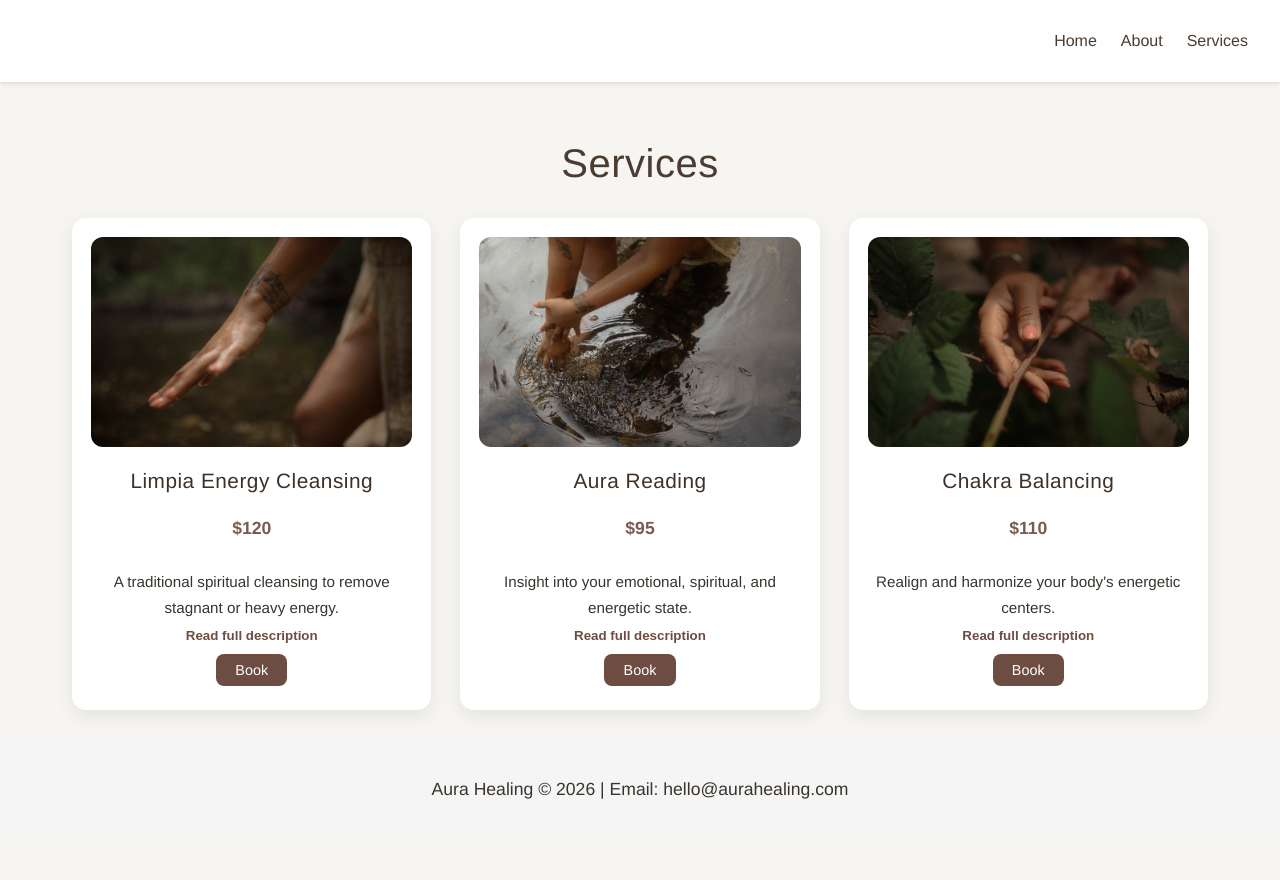
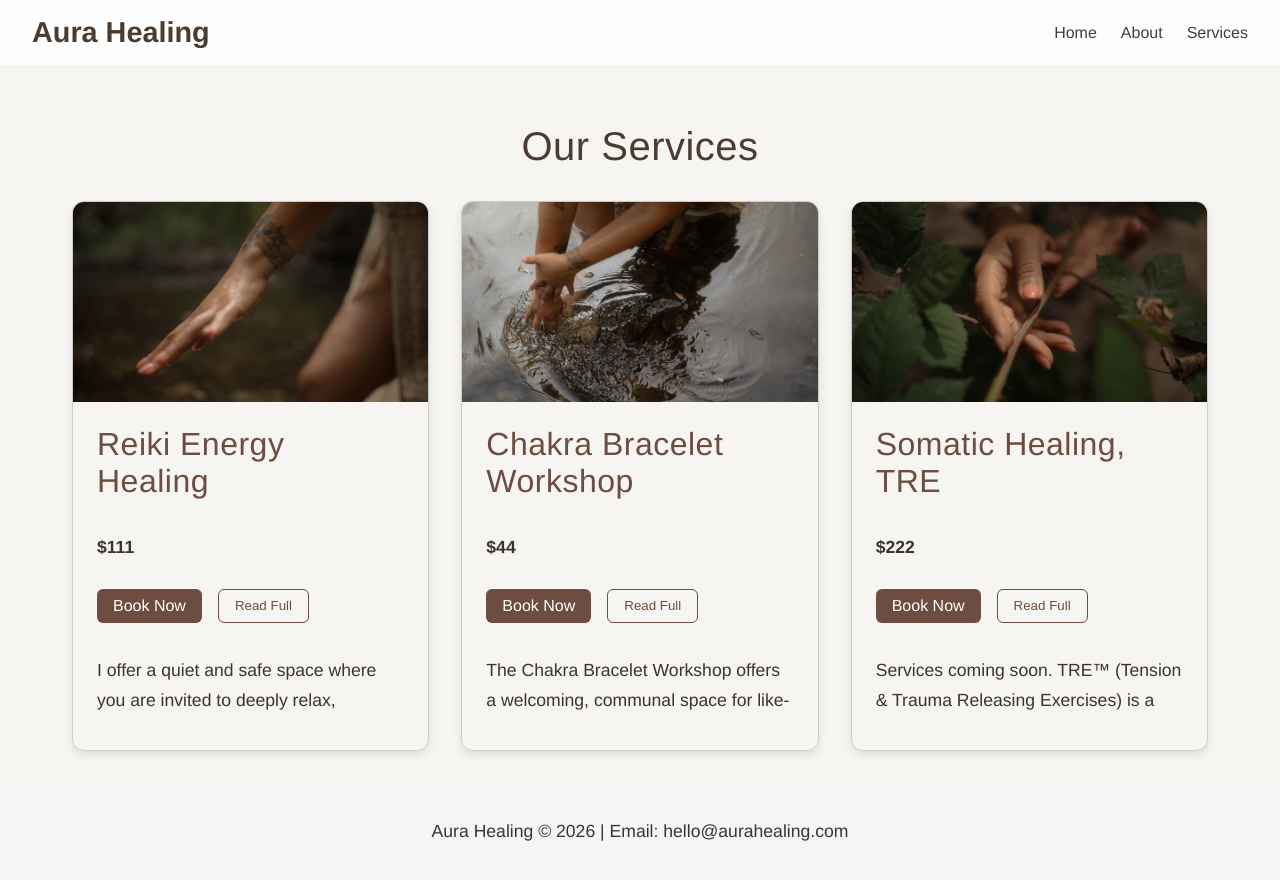
Before and after one commit to Ecanno8/aura_healing, a React (Vite) app: page /services in a window 1280 px wide. Before the commit the page ends 839 px from the top, so only its background shows below. Built offline with nearby package versions, Linux system fonts and the light colour scheme.

Commit message:
so much back and forth with pathing and css styling.

```diff
--- a/src/App.jsx
+++ b/src/App.jsx
@@ -1,15 +1,15 @@
 import React from "react";
 import { BrowserRouter as Router, Routes, Route } from "react-router-dom";
 import Navbar from "./components/Navbar";
+import Footer from "./components/Footer";
 import HomePage from "./pages/Home";
 import AboutPage from "./pages/About";
 import ServicesPage from "./pages/Services";
-import Footer from "./components/Footer";
 
 export default function App() {
     return (
         <Router>
-            <Navbar />
+            <Navbar brand="Aura Healing" />
             <Routes>
                 <Route path="/" element={<HomePage />} />
                 <Route path="/about" element={<AboutPage />} />
--- a/src/components/Navbar.jsx
+++ b/src/components/Navbar.jsx
@@ -1,15 +1,15 @@
 import React from "react";
 import "../styles/Navbar.css";
 
-export default function Navbar({ brand }) {
+export default function Navbar() {
     return (
         <nav className="navbar">
-            <div className="navbar-brand">{brand}</div>
-            <ul className="navbar-links">
-                <li><a href="/">Home</a></li>
-                <li><a href="/about">About</a></li>
-                <li><a href="/services">Services</a></li>
-            </ul>
+            <a href="/" className="brand">Aura Healing</a>
+            <div className="nav-links">
+                <a href="/">Home</a>
+                <a href="/about">About</a>
+                <a href="/services">Services</a>
+            </div>
         </nav>
     );
 }
--- a/src/pages/Home.jsx
+++ b/src/pages/Home.jsx
@@ -1,33 +1,51 @@
-// src/pages/Home.jsx
 import React from "react";
+import { useNavigate } from "react-router-dom";
 import "../styles/Home.css";
 
-export default function HomePage() {
+export default function Home() {
+    const navigate = useNavigate();
+
     return (
-        <div className="home-page">
-            {/* Hero / Welcome */}
-            <section className="parallax-section hero">
-                <div className="hero-content">
-                    <h1>Welcome to Aura’s Healing</h1>
-                    <p>Where ancestral wisdom meets contemporary healing modalities.</p>
+        <div className="home-container">
+
+            {/* Parallax Hero */}
+            <div
+                className="parallax hero"
+                style={{ backgroundImage: `url(/images/IMG_7802_websize.jpg)` }}
+                onClick={() => navigate("/about")}
+            >
+                <div className="overlay">
+                    <h1>Welcome to Aura Healing</h1>
+                    <p>Where ancestral wisdom meets modern healing</p>
                 </div>
-            </section>
+            </div>
 
-            {/* About Teaser */}
-            <section className="parallax-section about-teaser">
-                <div className="content">
+            {/* About Section */}
+            <div
+                className="parallax section"
+                style={{ backgroundImage: `url(/images/IMG_7733_websize.jpg)` }}
+                onClick={() => navigate("/about")}
+            >
+                <div className="overlay">
                     <h2>About Laura</h2>
-                    <p>Rooted in a lineage of healers, Laura blends ancestral wisdom with modern practices.</p>
+                    <p>Learn about Laura’s lineage and healing journey</p>
                 </div>
-            </section>
+            </div>
 
-            {/* Services Teaser */}
-            <section className="parallax-section services-teaser">
-                <div className="content">
-                    <h2>Services</h2>
-                    <p>Reiki, Chakra Workshops, and Somatic Healing – find your balance.</p>
+            {/* Services Section */}
+            <div
+                className="parallax section"
+                style={{ backgroundImage: `url(/images/IMG_7804_websize.jpg)` }}
+                onClick={() => navigate("/services")}
+            >
+                <div className="overlay">
+                    <h2>Our Services</h2>
+                    <p>Explore Reiki, Chakra Workshops, and Somatic Healing</p>
                 </div>
-            </section>
+            </div>
+
+
+
         </div>
     );
 }
--- a/src/pages/Services.jsx
+++ b/src/pages/Services.jsx
@@ -1,83 +1,67 @@
 import React, { useState } from "react";
 import "../styles/Services.css";
 
-// images from public folder
-const service1Img = "/images/IMG_7804_websize.jpg";
-const service2Img = "/images/IMG_7774_websize.jpg";
-const service3Img = "/images/IMG_8011_websize.jpg";
-
 export default function Services() {
-    const [openIndex, setOpenIndex] = useState(null);
-
-    const toggleCard = (index) => {
-        setOpenIndex(openIndex === index ? null : index);
-    };
-
     const services = [
         {
-            title: "Limpia Energy Cleansing",
-            price: "$120",
-            image: service1Img,
-            short:
-                "A traditional spiritual cleansing to remove stagnant or heavy energy.",
-            full:
-                "This session includes a full energetic scan, egg limpia cleansing, grounding integration, and guidance on maintaining energetic protection after your session. Clients often report feeling lighter, calmer, and more centered."
+            id: 1,
+            title: "Reiki Energy Healing",
+            price: "$111",
+            img: "/images/IMG_7804_websize.jpg",
+            description: `I offer a quiet and safe space where you are invited to deeply relax, reconnect, and realign. Each session begins with a fifteen-minute consultation where we explore your current life state and I intuitively tune into your energy. From there we step forward into a meditative state of presence, gently opening the pathways of your mind, body, and spirit as I channel life-force energy through Reiki. Guided by intuitive gentle touch and ancestral wisdom to support, restore, and release.`,
+            calendly: "https://calendly.com/username",
         },
         {
-            title: "Aura Reading",
-            price: "$95",
-            image: service2Img,
-            short:
-                "Insight into your emotional, spiritual, and energetic state.",
-            full:
-                "During this reading we explore your energetic field, emotional blocks, intuitive messages, and patterns currently influencing your life path. You will leave with clarity and practical grounding suggestions."
+            id: 2,
+            title: "Chakra Bracelet Workshop",
+            price: "$44",
+            img: "/images/IMG_7774_websize.jpg",
+            description: `The Chakra Bracelet Workshop offers a welcoming, communal space for like-minded individuals on their healing journeys. You’ll receive foundational insight into how the chakra system functions on emotional and spiritual levels. Through guided reflection and shared storytelling, you create a personalized chakra bracelet, setting a clear intention for the chakra you wish to support and balance. Minimum 5 participants, max 10.`,
+            calendly: "https://calendly.com/username",
         },
         {
-            title: "Chakra Balancing",
-            price: "$110",
-            image: service3Img,
-            short:
-                "Realign and harmonize your body's energetic centers.",
-            full:
-                "Using guided intention, grounding techniques, and energy work, each chakra is gently balanced to restore flow. This session supports emotional stability, relaxation, and energetic alignment."
-        }
+            id: 3,
+            title: "Somatic Healing, TRE",
+            price: "$222",
+            img: "/images/IMG_8011_websize.jpg",
+            description: `Services coming soon. TRE™ (Tension & Trauma Releasing Exercises) is a body-based practice designed to help the body release deep patterns of stress, tension, and trauma. Late Spring/Early Summer 2026.`,
+            calendly: "https://calendly.com/username",
+        },
     ];
+
+    const [expanded, setExpanded] = useState({});
+
+    const toggleExpand = (id) => {
+        setExpanded((prev) => ({ ...prev, [id]: !prev[id] }));
+    };
 
     return (
         <div className="services-page">
-            <h1 className="services-title">Services</h1>
-
-            <div className="services-grid">
-                {services.map((service, index) => (
-                    <div className="service-card" key={index}>
-                        <img src={service.image} alt={service.title} />
-
-                        <h3>{service.title}</h3>
-                        <p className="price">{service.price}</p>
-
-                        <p className="preview">{service.short}</p>
-
-                        <div className={`full-text ${openIndex === index ? "open" : ""}`}>
-                            <p>{service.full}</p>
+            <h1>Our Services</h1>
+            <div className="services-container">
+                {services.map((service) => (
+                    <div key={service.id} className="service-card">
+                        <img src={service.img} alt={service.title} />
+                        <div className="service-content">
+                            <h2>{service.title}</h2>
+                            <p className="price">{service.price}</p>
+                            <div className="buttons-row">
+                                <a
+                                    href={service.calendly}
+                                    target="_blank"
+                                    rel="noopener noreferrer"
+                                    className="book-button"
+                                >
+                                    Book Now
+                                </a>
+                                <button onClick={() => toggleExpand(service.id)} className="desc-button">
+                                    {expanded[service.id] ? "Hide" : "Read Full"}
+                                </button>
+                            </div>
+                            <p className={`description ${expanded[service.id] ? "expanded" : ""}`}>
+                                {service.description}
+                            </p>
                         </div>
-
-                        <button
-                            className="read-more"
-                            onClick={() => toggleCard(index)}
-                        >
-                            {openIndex === index
-                                ? "Hide description"
-                                : "Read full description"}
-                        </button>
-
-                        <a
-                            className="book-btn"
-                            href="https://calendly.com/"
-                            target="_blank"
-                            rel="noopener noreferrer"
-                        >
-                            Book
-                        </a>
                     </div>
                 ))}
             </div>
--- a/src/styles/Navbar.css
+++ b/src/styles/Navbar.css
@@ -3,36 +3,22 @@
     justify-content: space-between;
     align-items: center;
     padding: 1rem 2rem;
-    background-color: rgba(255, 255, 255, 0.9);
-    /* semi-transparent for parallax */
+    background: rgba(255, 255, 255, 0.9);
     position: sticky;
     top: 0;
-    z-index: 1000;
-    box-shadow: 0 2px 4px rgba(0, 0, 0, 0.1);
+    z-index: 10;
 }
 
-.navbar-brand {
-    font-size: 1.5rem;
+.navbar .brand {
+    font-size: 1.8rem;
     font-weight: bold;
     color: #4a3c31;
-    /* earthy accent */
+    text-decoration: none;
 }
 
-.navbar-links {
-    list-style: none;
-    display: flex;
-    gap: 1.5rem;
-}
-
-.navbar-links li a {
+.navbar .nav-links a {
+    margin-left: 1.5rem;
     text-decoration: none;
     color: #4a3c31;
-    /* earthy accent */
     font-weight: 500;
-    transition: color 0.3s;
 }
-
-.navbar-links li a:hover {
-    color: #6d4c41;
-    /* darker accent on hover */
-}
--- a/src/styles/Services.css
+++ b/src/styles/Services.css
@@ -2,117 +2,105 @@
     max-width: 1200px;
     margin: 0 auto;
     padding: 2rem;
-    text-align: center;
+    font-family: 'Helvetica Neue', sans-serif;
+    color: #222;
 }
 
-.services-title {
+.services-page h1 {
+    text-align: center;
+    margin-bottom: 2rem;
     font-size: 2.5rem;
-    margin-bottom: 2rem;
     color: #4a3c31;
 }
 
-/* GRID — forces 3 across */
-.services-grid {
-    display: grid;
-    grid-template-columns: repeat(3, 1fr);
-    gap: 1.8rem;
+.services-container {
+    display: flex;
+    justify-content: space-between;
+    /* spread cards evenly */
+    gap: 2rem;
+    flex-wrap: wrap;
+    /* ensures responsiveness on smaller screens */
 }
 
-/* CARD */
 .service-card {
-    background: #fff;
-    border-radius: 14px;
-    padding: 1.2rem 1.2rem 1.5rem;
-    box-shadow: 0 6px 18px rgba(0, 0, 0, 0.08);
-    transition: transform .25s ease, box-shadow .25s ease;
+    flex: 1 1 30%;
+    /* 3 cards per row, responsive */
     display: flex;
     flex-direction: column;
-    align-items: center;
+    border: 1px solid #ccc;
+    border-radius: 12px;
+    overflow: hidden;
+    box-shadow: 0 4px 10px rgba(0, 0, 0, 0.1);
+    transition: transform 0.2s ease;
 }
 
 .service-card:hover {
-    transform: translateY(-4px);
-    box-shadow: 0 12px 24px rgba(0, 0, 0, 0.12);
+    transform: translateY(-5px);
 }
 
-/* IMAGE */
 .service-card img {
     width: 100%;
-    height: 210px;
+    height: 200px;
     object-fit: cover;
-    border-radius: 12px;
-    margin-bottom: 1rem;
 }
 
-/* TEXT */
-.service-card h3 {
-    margin: .4rem 0 .2rem;
-    font-size: 1.3rem;
-    color: #3d3128;
+.service-content {
+    padding: 1rem 1.5rem;
+    display: flex;
+    flex-direction: column;
+    gap: 0.5rem;
 }
 
-.price {
-    font-weight: bold;
-    color: #7a5c4f;
-    margin-bottom: .6rem;
+.service-content h2 {
+    margin: 0.5rem 0;
+    color: #6d4c41;
 }
 
-.preview {
-    font-size: 0.95rem;
-    margin-bottom: .4rem;
+.service-content .price {
+    font-weight: bold;
 }
 
-/* COLLAPSIBLE SECTION */
-.full-text {
-    max-height: 0;
-    overflow: hidden;
-    transition: max-height .35s ease, opacity .25s ease;
-    opacity: 0;
+.buttons-row {
+    display: flex;
+    gap: 1rem;
+    margin-bottom: 0.5rem;
 }
 
-.full-text.open {
-    max-height: 220px;
-    opacity: 1;
-    margin-bottom: .6rem;
+.book-button {
+    background-color: #6d4c41;
+    color: white;
+    padding: 0.5rem 1rem;
+    border-radius: 6px;
+    text-decoration: none;
+    text-align: center;
+    transition: background-color 0.2s ease;
 }
 
-/* BUTTONS */
-.read-more {
-    background: transparent;
-    border: none;
-    color: #6d4c41;
-    cursor: pointer;
-    font-weight: 600;
-    margin-bottom: .6rem;
+.book-button:hover {
+    background-color: #4a3c31;
 }
 
-.read-more:hover {
-    text-decoration: underline;
+.desc-button {
+    background-color: transparent;
+    border: 1px solid #6d4c41;
+    color: #6d4c41;
+    padding: 0.5rem 1rem;
+    border-radius: 6px;
+    cursor: pointer;
+    transition: background-color 0.2s ease, color 0.2s ease;
 }
 
-.book-btn {
-    background: #6d4c41;
+.desc-button:hover {
+    background-color: #6d4c41;
     color: white;
-    text-decoration: none;
-    padding: .5rem 1.2rem;
-    border-radius: 8px;
-    font-size: .9rem;
-    transition: background .25s ease;
 }
 
-.book-btn:hover {
-    background: #4e342e;
+.description {
+    max-height: 60px;
+    overflow: hidden;
+    transition: max-height 0.3s ease;
 }
 
-/* RESPONSIVE */
-@media (max-width: 900px) {
-    .services-grid {
-        grid-template-columns: repeat(2, 1fr);
-    }
+.description.expanded {
+    max-height: 1000px;
 }
-
-@media (max-width: 600px) {
-    .services-grid {
-        grid-template-columns: 1fr;
-    }
-}
```
Also changed, not shown: src/pages/About.jsx (+21 -63 lines), src/styles/About.css (+0 -9 lines), src/styles/Home.css (+31 -46 lines).
